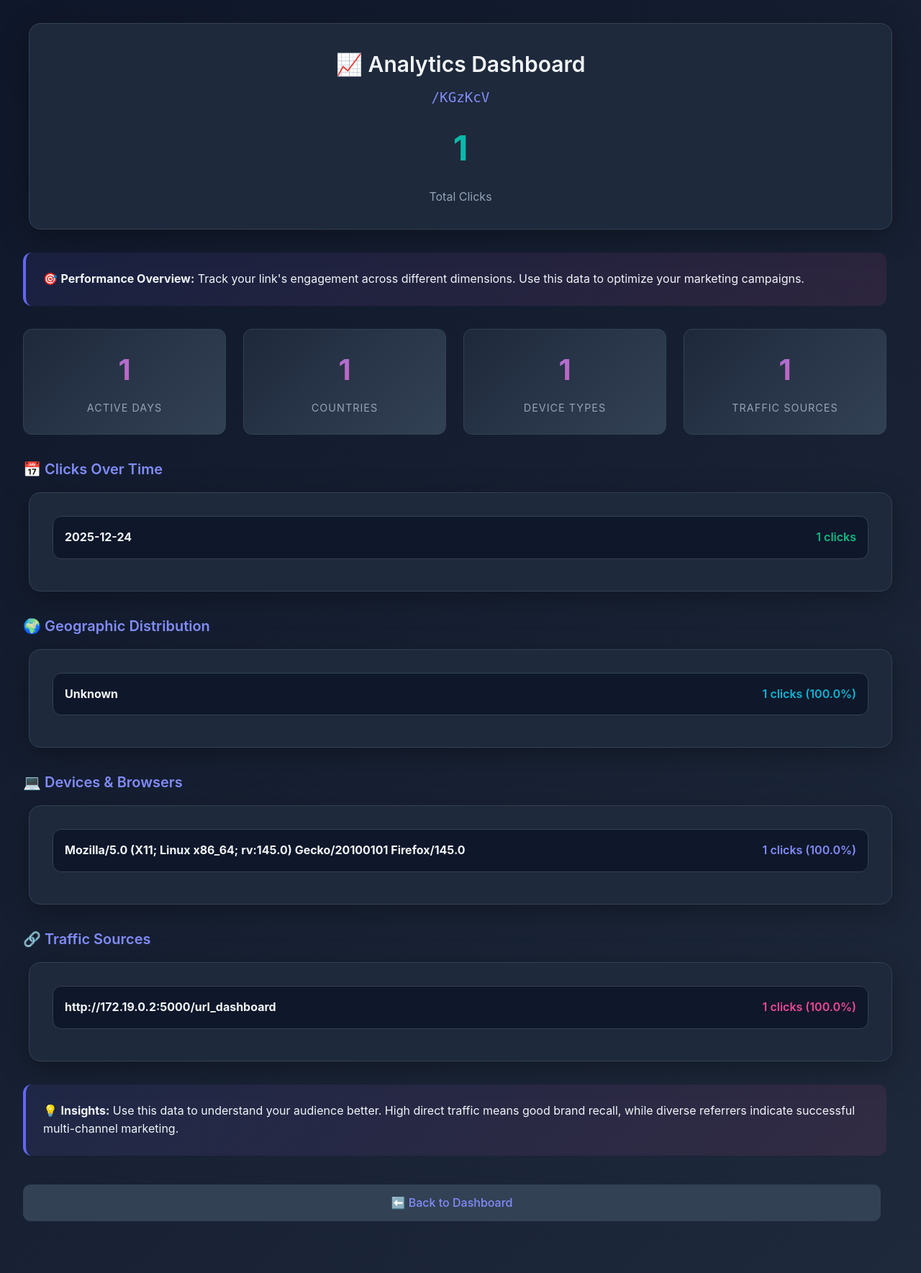
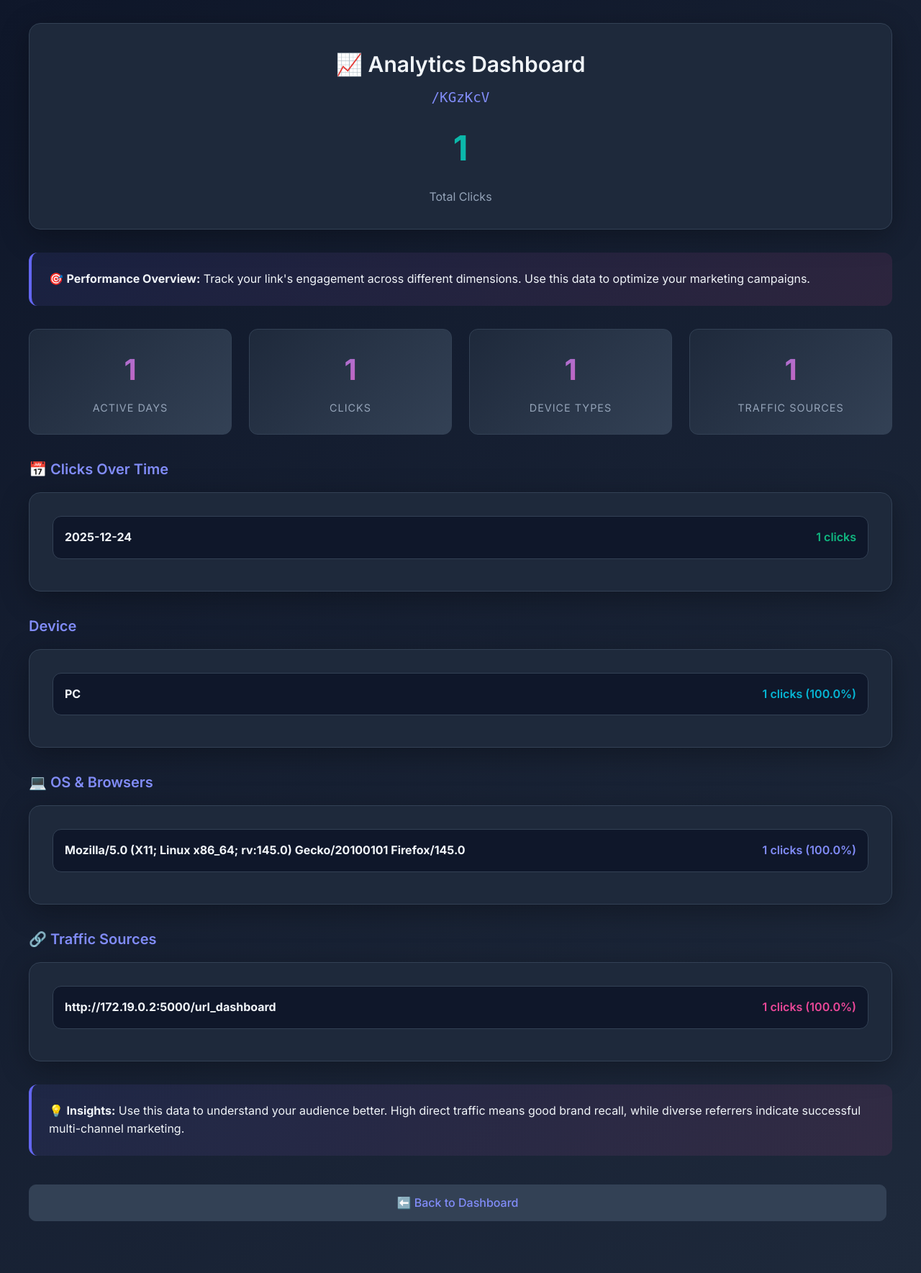
Before and after one commit to Manikandan23005/URL_Shortener, a Flask app: a page that uses app/templates/base.html in a window 1280 px wide. Shown: the whole page at 72% size. Run offline with Flask 3, Linux system fonts and the light colour scheme; a user stored in the database is signed in; data comes from the database, SQL or seed files in the repository; both versions use the stored data as it was after the commit.

Commit message:
finalcommit

```diff
--- a/app/route.py
+++ b/app/route.py
@@ -9,10 +9,13 @@ def register_routes(app,db,bcrypt,limiter):
 
     @app.route('/', methods=['GET', 'POST'])
     def index():
-        url_count=URLMapping.query.count()
-        total_clicks=Click.query.count()
-        active_urls=URLMapping.query.filter_by(is_active=True).count()
-        return render_template('index.html', user=current_user, url_count=url_count, total_clicks=total_clicks, active_urls=active_urls)
+        if current_user.is_anonymous:
+            return render_template('index.html')
+        else:
+            url_count=URLMapping.query.filter_by(user_id=current_user.id).count()
+            total_short=URLMapping.query.filter_by(user_id=current_user.id).count()
+            active_urls=URLMapping.query.filter_by(is_active=True, user_id=current_user.id).count()
+            return render_template('index.html', user=current_user, url_count=url_count, total_short=total_short, active_urls=active_urls)
 
     @app.route('/login', methods=['GET', 'POST'])
     @limiter.limit("5 per minute")
@@ -38,11 +41,14 @@ def register_routes(app,db,bcrypt,limiter):
             username = request.form.get('username')
             password = request.form.get('password')
             mail = request.form.get('email')
-            hashed_password = bcrypt.generate_password_hash(password)
-            new_user = User(username=username, password=hashed_password, email=mail)
-            db.session.add(new_user)
-            db.session.commit()
-            return redirect(url_for('index'))
+            if username == "admin":
+                return "Username 'admin' is reserved Use a different username", 400
+            else:
+                hashed_password = bcrypt.generate_password_hash(password)
+                new_user = User(username=username, password=hashed_password, email=mail)
+                db.session.add(new_user)
+                db.session.commit()
+                return redirect(url_for('index'))
 
     @app.route('/logout')
     @login_required
@@ -115,7 +121,7 @@ def register_routes(app,db,bcrypt,limiter):
 
         new_click = Click(
             url_mapping_id=url.id,
-            user_agent=f"{browser} on {os}",
+            user_agent=request.headers.get('User-Agent'),
             ip_address=request.remote_addr,
             referrer=request.referrer,
             country=request.headers.get('X-Country', 'Unknown'),
@@ -145,10 +151,10 @@ def register_routes(app,db,bcrypt,limiter):
         ).filter_by(url_mapping_id=url.id).group_by(func.date(Click.click_time)).all()
         )
 
-        country_stats = (
+        devices = (
             db.session.query(
-            Click.country, func.count(Click.id)
-        ).filter_by(url_mapping_id=url.id).group_by(Click.country).all()
+            Click.device_type, func.count(Click.id)
+        ).filter_by(url_mapping_id=url.id).group_by(Click.device_type).all()
         )
 
         user_agent = (
@@ -167,6 +173,6 @@ def register_routes(app,db,bcrypt,limiter):
                                url=url,
                                total_clicks=total_clicks,
                                clicks_over_time=clicks_over_time,
-                               country_stats=country_stats,
+                               devices=devices,
                                user_agent=user_agent,
                                referrer_stats=referrer_stats)
--- a/app/static/style.css
+++ b/app/static/style.css
@@ -3,6 +3,9 @@
     margin: 0;
     padding: 0;
     box-sizing: border-box;
+    transform-origin: center center;
+    -webkit-font-smoothing: antialiased;
+    text-rendering: optimizeLegibility;
 }
 
 :root {
@@ -43,7 +46,7 @@ body {
 }
 
 /* ===== Container & Layout ===== */
-body > * {
+.page-wrapper {
     max-width: 1200px;
     margin: 0 auto;
 }
@@ -660,3 +663,7 @@ html {
     align-items: center;
     padding: 0.75rem 1.5rem;
 }
+.features-grid,
+.stats-container {
+    width: 100%;
+}
--- a/app/templates/analytics.html
+++ b/app/templates/analytics.html
@@ -24,8 +24,8 @@ Analytics - {{ url.short_code }}
         <span class="stat-label">Active Days</span>
     </div>
     <div class="stat-card">
-        <span class="stat-number">{{ country_stats|length }}</span>
-        <span class="stat-label">Countries</span>
+        <span class="stat-number">{{ clicks_over_time|length }}</span>
+        <span class="stat-label">Clicks</span>
     </div>
     <div class="stat-card">
         <span class="stat-number">{{ user_agent|length }}</span>
@@ -49,19 +49,19 @@ Analytics - {{ url.short_code }}
 {% endfor %}
 </ul>
 
-<h3>🌍 Geographic Distribution</h3>
+<h3>Device</h3>
 <ul>
-{% for country, count in country_stats %}
+{% for device, count in devices %}
     <li style="--bar-width: {{ (count / total_clicks * 100)|int }}%;">
-        <strong>{{ country or '🌐 Unknown' }}</strong>
+        <strong>{{ device or '🌐 Unknown' }}</strong>
         <span style="color: var(--accent-color); font-weight: 600;">{{ count }} clicks ({{ (count / total_clicks * 100)|round(1) }}%)</span>
     </li>
 {% else %}
-    <li style="text-align: center;">No geographic data available</li>
+    <li style="text-align: center;">No Device data available</li>
 {% endfor %}
 </ul>
 
-<h3>💻 Devices & Browsers</h3>
+<h3>💻 OS & Browsers</h3>
 <ul>
 {% for device, count in user_agent %}
     <li style="--bar-width: {{ (count / total_clicks * 100)|int }}%;">
--- a/app/templates/base.html
+++ b/app/templates/base.html
@@ -7,9 +7,14 @@
     <link rel="stylesheet" href="{{ url_for('static', filename='style.css') }}">
     <link rel="icon" type="image/png" sizes="32x32"
           href="{{ url_for('static', filename='icons/binding.png') }}">
+    <link rel="preconnect" href="https://fonts.googleapis.com">
+    <link rel="preconnect" href="https://fonts.gstatic.com" crossorigin>
+    <link href="https://fonts.googleapis.com/css2?family=Inter:wght@400;500;600;700&display=swap" rel="stylesheet">
 </head>
 <body>
-    {% block content %}
-    {% endblock %}
+    <div class="page-wrapper">
+        {% block content %}
+        {% endblock %}
+    </div>
 </body>
 </html>
--- a/app/templates/index.html
+++ b/app/templates/index.html
@@ -20,8 +20,8 @@
                 <span class="stat-label">URLs Created</span>
             </div>
             <div class="stat-card">
-                <span class="stat-number">{{ total_clicks or 0 }}</span>
-                <span class="stat-label">Total Clicks</span>
+                <span class="stat-number">{{ total_short or 0 }}</span>
+                <span class="stat-label">Total shortened URLs</span>
             </div>
             <div class="stat-card">
                 <span class="stat-number">{{ active_urls or 0 }}</span>
```
Also changed, not shown: migrations/versions/641738af47a7_initial_tables.py (deleted, +0 -66 lines), migrations/versions/b176bb5c8efc_initial.py (added, +66 -0 lines), instance/site.db.
